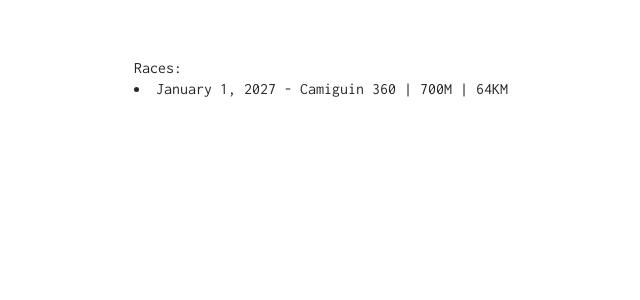
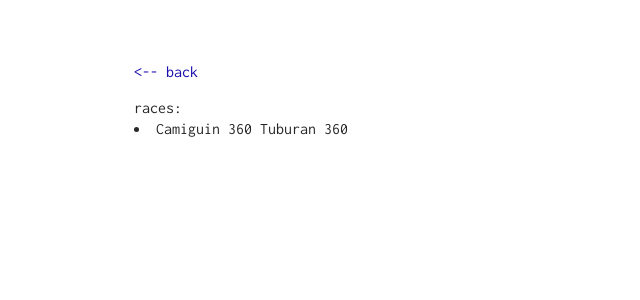
Before and after one commit to kentslaves/kentslaves.github.io, a Jekyll site: the page built from trails.html, in a window 1280 px wide. Shown: the top 300 px of the page, without its empty margins (106-746 px from the left). Built offline with Jekyll 4.4.1, drawn with Linux system fonts in a browser that asks for light colours.

Commit message:
Update trails.html

```diff
--- a/trails.html
+++ b/trails.html
@@ -1,10 +1,13 @@
 ---
 layout: default
-title: Races
+title: races
 ---
+<p><a class="post__back" href="/">&lt;-- back</a></p>
+<br>
 <div class="races">
-    <h1>Races:</h1>
+    <h1>races:</h1>
         <li>
-            <span class="date">January 1, 2027</span> - Camiguin 360 | 700M | 64KM </a>
+            <span class="date">Camiguin 360</span>
+            <span class="date">Tuburan 360</span>
         </li>
 </div>
```
